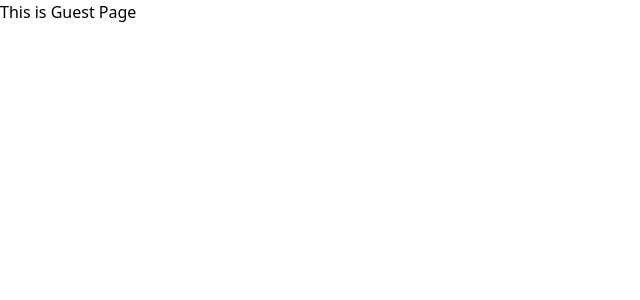
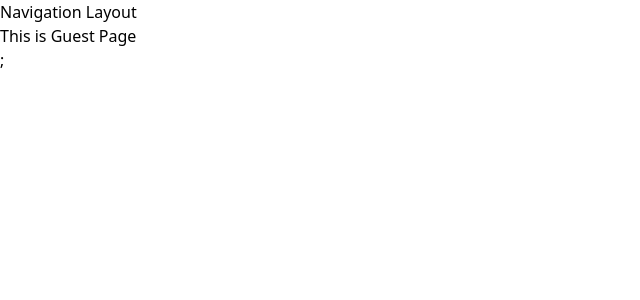
Before and after one commit to NPT0116/TKPM_DuolingoLite_FE, a React (Vite) app: page / in a window 1280 px wide. Shown: the top 300 px of the page, without its empty margins (0-640 px from the left). Built offline with nearby package versions, Linux system fonts and the light colour scheme.

Commit message:
resconstruct FE project

```diff
--- a/src/App.tsx
+++ b/src/App.tsx
@@ -1,16 +1,10 @@
-import { Route, Routes } from "react-router-dom";
-import LoginPage from "./views/pages/LoginPage";
-import RegisterPage from "./views/pages/RegisterPage";
-import GuestPage from "./views/pages/GuestPage";
-import { PATH } from "./routes/routes";
+import AppRoutes from "./routes/AppRoutes";
 
 const App: React.FC = () => {
   return (
-    <Routes>
-      <Route path={PATH.GUEST.index} element={<GuestPage />} />
-      <Route path={PATH.LOGIN.index} element={<LoginPage />} />
-      <Route path={PATH.REGISTER.index} element={<RegisterPage />} />
-    </Routes>
+    <div>
+      <AppRoutes />;
+    </div>
   );
 };
 export default App;
--- /dev/null
+++ b/src/configs/path.ts
@@ -0,0 +1,19 @@
+export const PATH = {
+    LOGIN: {
+        index: "/login"
+    },
+    REGISTER: {
+        index: "/register"
+    },
+    GUEST: {
+        index: "/",
+
+    },
+    LESSON: {
+        index: "/lesson",
+        outlets: {
+            slug: "/lesson/:id",
+            new: "/lesson/new"
+        }
+    }
+}
--- /dev/null
+++ b/src/routes/AppRoutes.tsx
@@ -0,0 +1,25 @@
+import { Route, Routes } from "react-router-dom";
+import { PATH } from "../configs/path";
+import LoginPage from "../views/pages/LoginPage";
+import RegisterPage from "../views/pages/RegisterPage";
+import NotFoundPage from "../views/pages/NotFoundPage";
+import NavigationLayout from "../views/layouts/NavigationLayout";
+import GuestPage from "../views/pages/GuestPage";
+
+const AppRoutes: React.FC = () => {
+  return (
+    <Routes>
+      <Route path={PATH.LOGIN.index} element={<LoginPage />} />
+      <Route path={PATH.REGISTER.index} element={<RegisterPage />} />
+      <Route path="*" element={<NotFoundPage />} />
+
+      {/* For component that have layout */}
+      <Route element={<NavigationLayout />}>
+        <Route path={PATH.GUEST.index} element={<GuestPage />} />
+        <Route path={PATH.LESSON.outlets.slug} element={<GuestPage />} />
+        <Route path={PATH.LESSON.outlets.new} element={<LoginPage />} />
+      </Route>
+    </Routes>
+  );
+};
+export default AppRoutes;
--- a/src/routes/routes.ts
+++ /dev/null
@@ -1,11 +0,0 @@
-export const PATH = {
-    LOGIN: {
-        index: "/login"
-    },
-    REGISTER: {
-        index: "/register"
-    },
-    GUEST: {
-        index: "/"
-    }
-}
--- /dev/null
+++ b/src/views/layouts/NavigationLayout.tsx
@@ -0,0 +1,13 @@
+import { Outlet } from "react-router-dom";
+
+const NavigationLayout: React.FC = () => {
+  return (
+    <div>
+      Navigation Layout
+      <div>
+        <Outlet />
+      </div>
+    </div>
+  );
+};
+export default NavigationLayout;
--- a/src/views/pages/GuestPage.tsx
+++ b/src/views/pages/GuestPage.tsx
@@ -1,4 +1,8 @@
+import { useParams } from "react-router-dom";
+
 const GuestPage: React.FC = () => {
+  const { id } = useParams();
+  console.log(id);
   return <div>This is Guest Page</div>;
 };
 export default GuestPage;
--- /dev/null
+++ b/src/views/pages/NotFoundPage.tsx
@@ -0,0 +1,4 @@
+const NotFoundPage: React.FC = () => {
+  return <div>This is not found Page</div>;
+};
+export default NotFoundPage;
```
